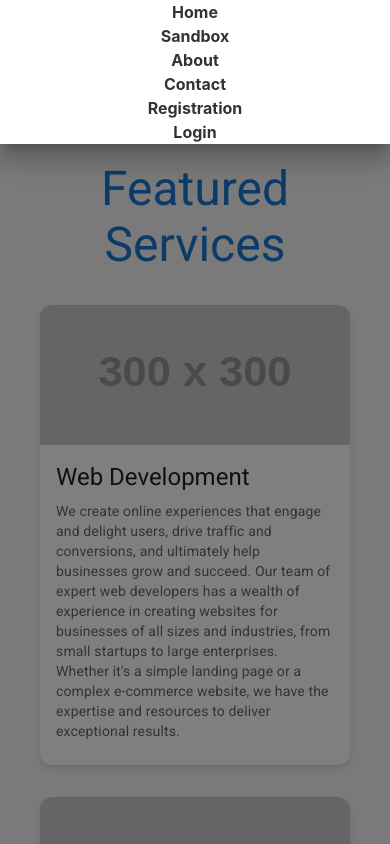
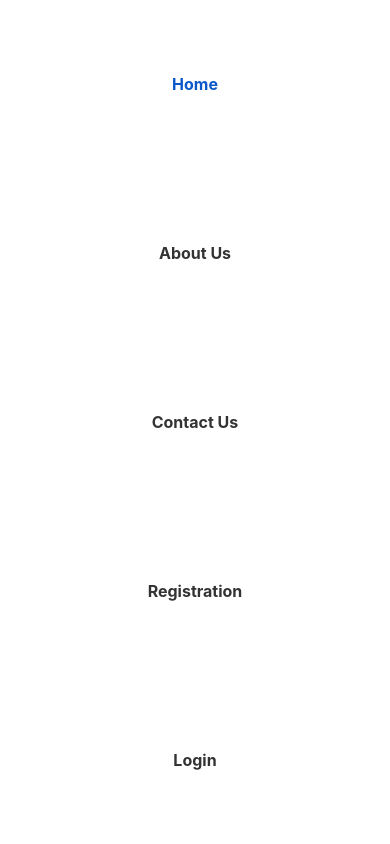
Before and after one commit to vTajae/0x000005, a React (Create React App) app: page /about in a window 390 px wide. Both pictures are taken after a click on the button 338 px from the left and 40 px from the top of the page. Shown: the top 844 px of the page. Built offline with nearby package versions, Linux system fonts and the light colour scheme; no server answers; the HTML template or start-up script is replaced by a standard one.

Commit message:
Mobile Navbar Fixes

```diff
--- a/src/Components/About/data.js
+++ b/src/Components/About/data.js
@@ -34,7 +34,7 @@ export const testimonialSectionData = [
   {
   id: 3,
   name: "Rachel Davis - Parent",
-  quote: "My child has not only improved their grades in math, but also gained a new sense of confidence and enthusiasm for learning, thanks to the personalized tutoring services offered by this company. The tutor was patient, knowledgeable, and really took the time to understand my child's learning style and needs. I would highly recommend this company to any parent looking for academic support for their child.",
+  quote: "My child has not only improved their grades in java programming, but also gained a new sense of confidence and enthusiasm for learning, thanks to the personalized tutoring services offered by this company. The tutor was patient, knowledgeable, and really took the time to understand my child's learning style and needs. I would highly recommend this company to any parent looking for academic support for their child.",
   image: "https://via.placeholder.com/300",
 
 },
--- a/src/Components/About/index.js
+++ b/src/Components/About/index.js
@@ -1,12 +1,9 @@
 import React from "react";
 import PropTypes from "prop-types";
 import {
-  Box,
   CardContent,
   CardMedia,
-  Divider,
   Grid,
-  Stack,
   Typography,
 } from "@mui/material";
 import { StyledCard, SectionTitle, StyledBox, AboutWrapper } from "./styles";
@@ -146,7 +143,7 @@ WhyChooseUsSection.propTypes = {
 };
 
 const AboutUs = () => (
-  <AboutWrapper sx={{ backgroundColor: "#f5f5f5" }}>
+  <AboutWrapper>
     <FeatureSection title="Featured Services" items={featureSectionData} />
 
     <TestimonialSection
--- a/src/Components/About/styles.js
+++ b/src/Components/About/styles.js
@@ -24,6 +24,7 @@ export const StyledBox = styled(Box)({
 
 
 export const AboutWrapper = styled(Box)({
-  padding: "0rem 0",
+  padding: "0 0 5% 0",
+  // backgroundColor: "#f5f5f5",
 
 });
--- a/src/Components/Header/styles.js
+++ b/src/Components/Header/styles.js
@@ -56,9 +56,11 @@ export const StyledGrid = styled(Grid)`
   display: flex;
   align-items: center;
   justify-content: space-around;
+
 `;
 
-export const StyledGridChild = styled(Grid)``;
+export const StyledGridChild = styled(Grid)`
+`;
 
 export const StyledLink = styled(Link)`
 color: #000;
--- a/src/Components/Nav/index.js
+++ b/src/Components/Nav/index.js
@@ -1,25 +1,83 @@
 import React from "react";
-import { MainNav, NavLink } from "./styles";
-import { Grid } from "@mui/material";
+import {
+  MainNav,
+  NavLink,
+  NavWrapper,
+  RegularNav,
+  StyledNavLink,
+} from "./styles";
+import { Grid, useMediaQuery } from "@mui/material";
 import Auth from "../../utils/auth";
 
-function Nav(props) {
+export const Nav = () => {
+  const isMobile = useMediaQuery("(max-width:900px)");
 
   function showNavigation() {
     if (Auth.loggedIn()) {
       return (
+        <>
+          {/* Render mobile navbar for screens up to 900px */}
+          {isMobile && (
             <Grid container spacing={1}>
+              <Grid item xs={12}>
+                <NavLink to="/home">Home</NavLink>
+              </Grid>
+              <Grid item xs={12}>
+                <NavLink to="/registration">Registration</NavLink>
+              </Grid>
+            </Grid>
+          )}
+
+          {/* Render regular navbar for screens above 900px */}
+          {!isMobile && (
+            <RegularNav container spacing={1}>
               <Grid item xs={12} md={2}>
                 <NavLink to="/home">Home</NavLink>
               </Grid>
               <Grid item xs={12} md={2}>
                 <NavLink to="/registration">Registration</NavLink>
               </Grid>
-        </Grid>
+            </RegularNav>
+          )}
+        </>
       );
     } else {
       return (
-        <Grid container>
+        <>
+          {/* Render mobile navbar for screens up to 900px */}
+          {isMobile && (
+            <NavWrapper container alignItems="stretch">
+              <Grid item xs={12}>
+                <StyledNavLink exact to="/">
+                  Home
+                </StyledNavLink>
+              </Grid>
+              <Grid item xs={12}>
+                <StyledNavLink to="/about">
+                  About Us
+                </StyledNavLink>
+              </Grid>
+              <Grid item xs={12}>
+                <StyledNavLink to="/contact">
+                  Contact Us
+                </StyledNavLink>
+              </Grid>
+              <Grid item xs={12}>
+                <StyledNavLink to="/registration">
+                  Registration
+                </StyledNavLink>
+              </Grid>
+              <Grid item xs={12}>
+                <StyledNavLink to="/login">
+                  Login
+                </StyledNavLink>
+              </Grid>
+            </NavWrapper>
+          )}
+
+          {/* Render regular navbar for screens above 900px */}
+          {!isMobile && (
+            <RegularNav container>
               <Grid item xs={12} md={2}>
                 <NavLink to="/">Home</NavLink>
               </Grid>
@@ -32,23 +90,20 @@ function Nav(props) {
               <Grid item xs={12} md={2}>
                 <NavLink to="/contact">Contact</NavLink>
               </Grid>
-
               <Grid item xs={12} md={2}>
                 <NavLink to="/registration">Registration</NavLink>
               </Grid>
               <Grid item xs={12} md={2}>
                 <NavLink to="/login">Login</NavLink>
               </Grid>
-      </Grid>
+            </RegularNav>
+          )}
+        </>
       );
     }
   }
 
-  return (
-    <MainNav>
-      {showNavigation()}
-    </MainNav>
-  );
-}
+  return <MainNav>{showNavigation()}</MainNav>;
+};
 
 export default Nav;
--- a/src/Components/Nav/styles.js
+++ b/src/Components/Nav/styles.js
@@ -1,5 +1,5 @@
 import styled from "styled-components";
-import { Button } from "@mui/material";
+import { Button, Grid } from "@mui/material";
 import { Link } from "react-router-dom";
 
 export const StyledButton = styled(Button)`
@@ -34,7 +34,31 @@ export const MainNav = styled.nav`
 
 export const NavLink = styled(Link)`
   margin: 0;
-  padding: 0;
+  text-decoration: none;
+  color: #333;
+  font-weight: bold;
+  height: 100%;
+
+  &.navActive {
+    color: #000;
+  }
+`;
+
+export const NavWrapper = styled(Grid)`
+  height: 100vh;
+  align-items: center;
+`;
+
+export const StyledNavLink = styled(Link).attrs(() => ({
+  role: 'button',
+  'aria-haspopup': true,
+  'aria-expanded': false,
+}))`
+  display: flex;
+  align-items: center;
+  justify-content: center;
+  height: 100%;
+  width: 100%;
   text-decoration: none;
   color: #333;
   font-weight: bold;
@@ -43,3 +67,8 @@ export const NavLink = styled(Link)`
     color: #000;
   }
 `;
+
+
+export const RegularNav = styled(Grid)`
+  /* Add any styles for the regular navbar here */
+`;
```
Lines whose indentation alone changed are shown as unchanged.
